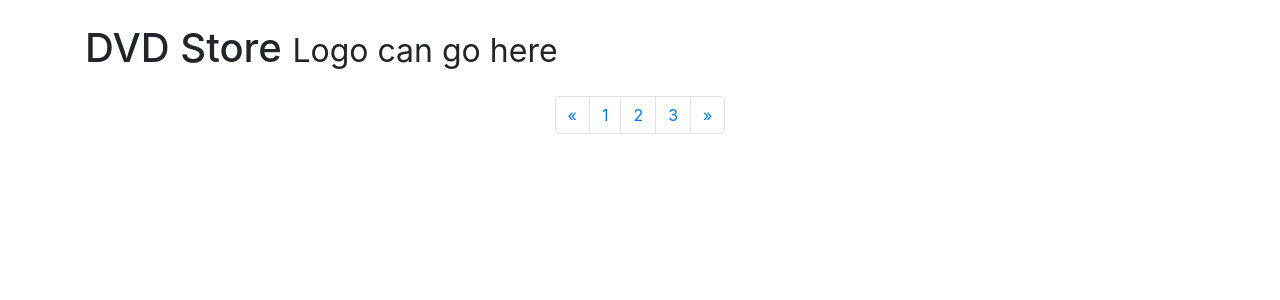
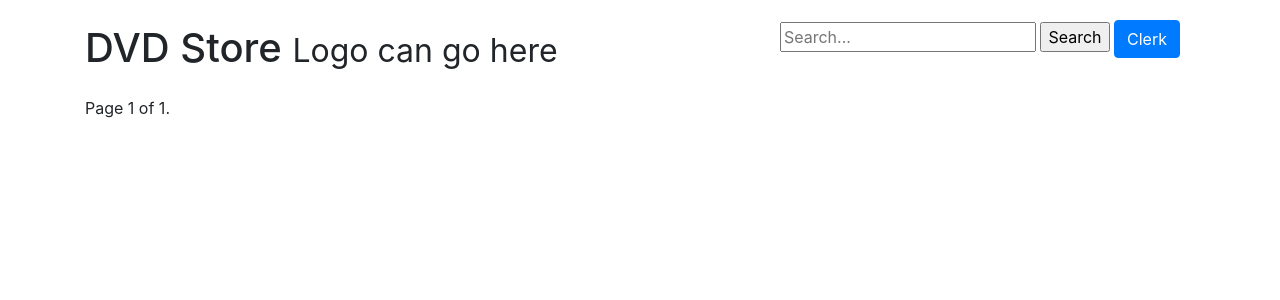
Before and after one commit to jeanluciradukunda/csc312.group.project, a Django app: page / in a window 1280 px wide. Shown: the top 300 px of the page. Run offline with Django 3.2, Linux system fonts and the light colour scheme; data that the repository does not hold is empty; some libraries are stand-ins or nearby versions.

Commit message:
added search function

```diff
--- a/dvdstore/templates/home.html
+++ b/dvdstore/templates/home.html
@@ -20,6 +20,14 @@
         <h1 class="my-4">DVD Store
           <small>Logo can go here</small>
         </h1>
+        <div class="navigation_bar" style="position:absolute; top: 20px; right :100px">
+          <form method="GET" action="">
+            <input type="text" name='query' placeholder='Search...'>
+            <input type="submit" value="Search">
+            <a href="{% url 'clerk'%}"><button type="button" class="btn btn-primary">Clerk</button></a>
+          </form>
+
+        </div>
 
         {% for dvd in dvds %}
         <!-- Project -->
@@ -46,29 +54,23 @@
         <hr>
         {%endfor%}
         <!-- Pagination -->
-        <ul class="pagination justify-content-center">
-          <li class="page-item">
-            <a class="page-link" href="#" aria-label="Previous">
-              <span aria-hidden="true">&laquo;</span>
-              <span class="sr-only">Previous</span>
-            </a>
-          </li>
-          <li class="page-item">
-            <a class="page-link" href="#">1</a>
-          </li>
-          <li class="page-item">
-            <a class="page-link" href="#">2</a>
-          </li>
-          <li class="page-item">
-            <a class="page-link" href="#">3</a>
-          </li>
-          <li class="page-item">
-            <a class="page-link" href="#" aria-label="Next">
-              <span aria-hidden="true">&raquo;</span>
-              <span class="sr-only">Next</span>
-            </a>
-          </li>
-        </ul>
+        <div class="pagination">
+            <span class="step-links">
+                {% if dvds.has_previous %}
+                    <a href="?page=1">&laquo; first</a>
+                    <a href="?page={{ dvds.previous_page_number }}">previous</a>
+                {% endif %}
+
+                <span class="current">
+                    Page {{ dvds.number }} of {{ dvds.paginator.num_pages }}.
+                </span>
+
+                {% if dvds.has_next %}
+                    <a href="?page={{ dvds.next_page_number }}">next</a>
+                    <a href="?page={{ dvds.paginator.num_pages }}">last &raquo;</a>
+                {% endif %}
+            </span>
+        </div>
 
       </div>
       <!-- /.container -->
--- a/dvdstore/webapp/urls.py
+++ b/dvdstore/webapp/urls.py
@@ -3,5 +3,6 @@ from django.urls import path
 from . import views
 
 urlpatterns = [
-    path('', views.home, name='home')
+    path('', views.home, name='home'),
+    path('clerk/', views.clerk, name='clerk')
 ]
--- a/dvdstore/webapp/views.py
+++ b/dvdstore/webapp/views.py
@@ -1,9 +1,34 @@
 from django.shortcuts import render
 from .models import DVD
-# Create your views here.
+from django.core.paginator import EmptyPage,PageNotAnInteger, Paginator
+from django.db.models import Q
 
+
+#This is the homepage for the User
 def home(request):
 
     dvds = DVD.objects.all() #imports dvds from database
 
-    return render(request, 'home.html', {'dvds':dvds})
+    query = request.GET.get("query")
+    if query:
+        dvds = DVD.objects.filter(Q(name__icontains=query))
+
+    paginator = Paginator(dvds, 3) # Show 3 dvds per page
+    page = request.GET.get('page')
+    dvds = paginator.get_page(page)
+
+    return render(request, 'home.html', {'dvds':dvds}) #renders the page
+
+#This is the page for clerks
+def clerk(request):
+    dvds = DVD.objects.all() #imports dvds from database
+
+    query = request.GET.get("query")
+    if query:
+        dvds = DVD.objects.filter(Q(name__icontains=query))
+
+    paginator = Paginator(dvds, 3) # Show 3 dvds per page
+    page = request.GET.get('page')
+    dvds = paginator.get_page(page)
+
+    return render(request, 'clerk.html', {'dvds':dvds})
```
Also changed, not shown: dvdstore/dvdstore/urls.py (line endings or trailing spaces).
